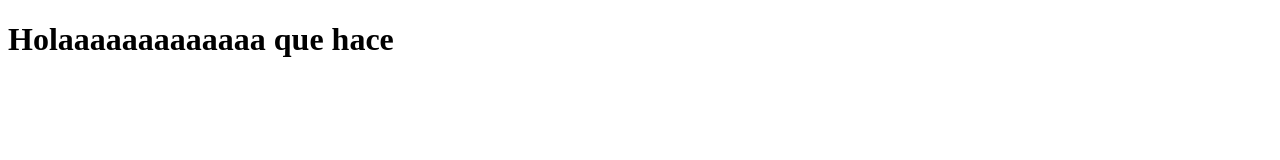
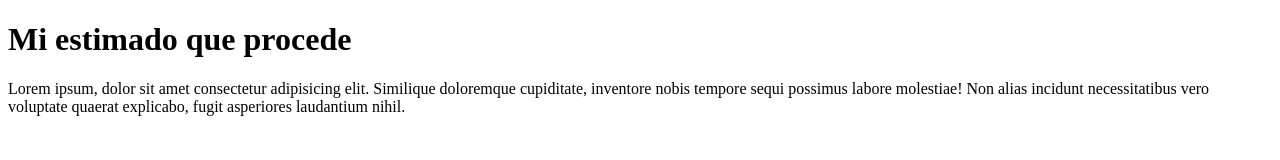
Before and after one commit to bryancito1090/AprendiendoGit, a plain HTML site: page index.html in a window 1280 px wide. Drawn offline with Linux system fonts and the light colour scheme.

Commit message:
cambio de titulo

```diff
--- a/index.html
+++ b/index.html
@@ -6,6 +6,8 @@
     <title>Document</title>
 </head>
 <body>
-    <h1>Holaaaaaaaaaaaaa que hace</h1>
+    <h1>Mi estimado que procede</h1>
+    <p>Lorem ipsum, dolor sit amet consectetur adipisicing elit. Similique doloremque cupiditate, inventore nobis tempore sequi possimus labore molestiae! Non alias incidunt necessitatibus vero voluptate quaerat explicabo, fugit asperiores laudantium nihil.
+    </p>
 </body>
 </html>
```
